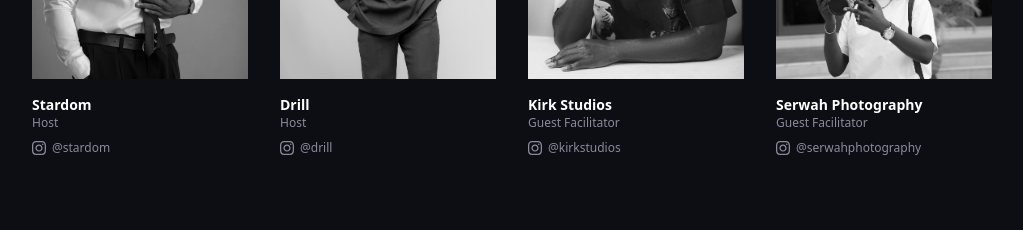
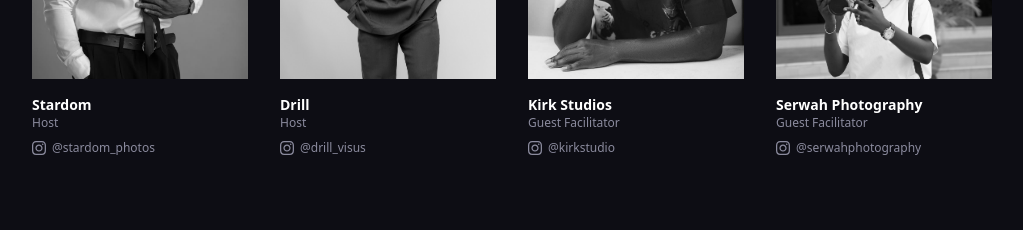
Before and after one commit to rizennews/swp, a Next.js app: page / in a window 1280 px wide. Shown: the part 5788-6018 px from the top of the page, without its empty margins (128-1151 px from the left). Built offline with nearby package versions, Linux system fonts and the light colour scheme; a web font is replaced by a local one.

Commit message:
feat: update instagram handles for instructors

```diff
--- a/src/components/instructor-section.tsx
+++ b/src/components/instructor-section.tsx
@@ -13,9 +13,9 @@ function InstagramIcon({ className }: { className?: string }) {
 }
 
 const instructors = [
-  { id: 1, name: "Stardom", role: "Host", instagram: "@stardom", instagramUrl: "https://instagram.com/stardom", image: "/instructors/Stardom Photos.jpeg" },
-  { id: 2, name: "Drill", role: "Host", instagram: "@drill", instagramUrl: "https://instagram.com/drill", image: "/instructors/Drill Visus.jpeg" },
-  { id: 3, name: "Kirk Studios", role: "Guest Facilitator", instagram: "@kirkstudios", instagramUrl: "https://instagram.com/kirkstudios", image: "/instructors/Kirk Studios.jpeg" },
+  { id: 1, name: "Stardom", role: "Host", instagram: "@stardom_photos", instagramUrl: "https://instagram.com/stardom_photos", image: "/instructors/Stardom Photos.jpeg" },
+  { id: 2, name: "Drill", role: "Host", instagram: "@drill_visus", instagramUrl: "https://instagram.com/drill_visus", image: "/instructors/Drill Visus.jpeg" },
+  { id: 3, name: "Kirk Studios", role: "Guest Facilitator", instagram: "@kirkstudio", instagramUrl: "https://instagram.com/kirkstudio", image: "/instructors/Kirk Studios.jpeg" },
   { id: 4, name: "Serwah Photography", role: "Guest Facilitator", instagram: "@serwahphotography", instagramUrl: "https://instagram.com/serwahphotography", image: "/instructors/Serwah Photography.jpeg" },
 ];
 
```
